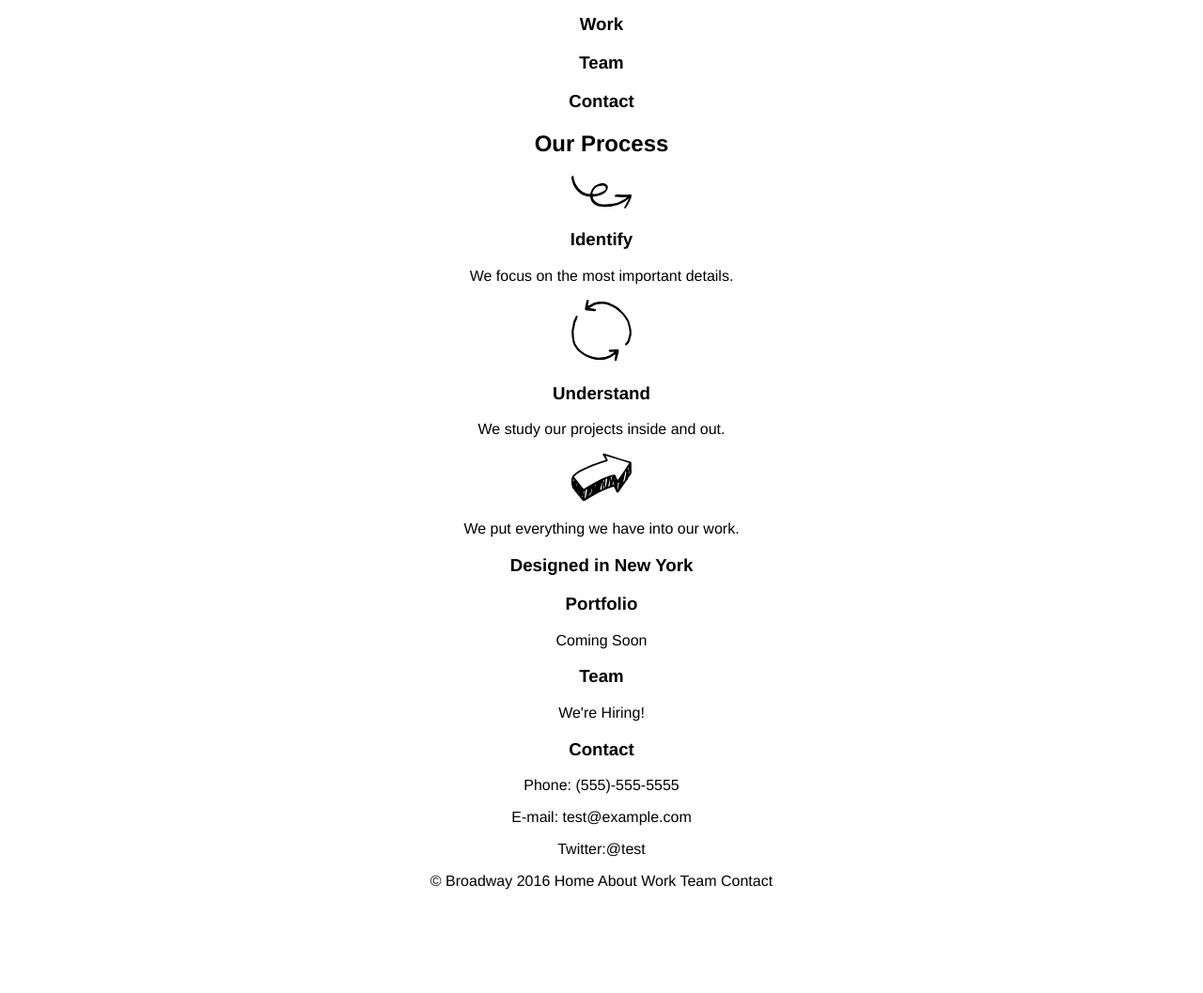
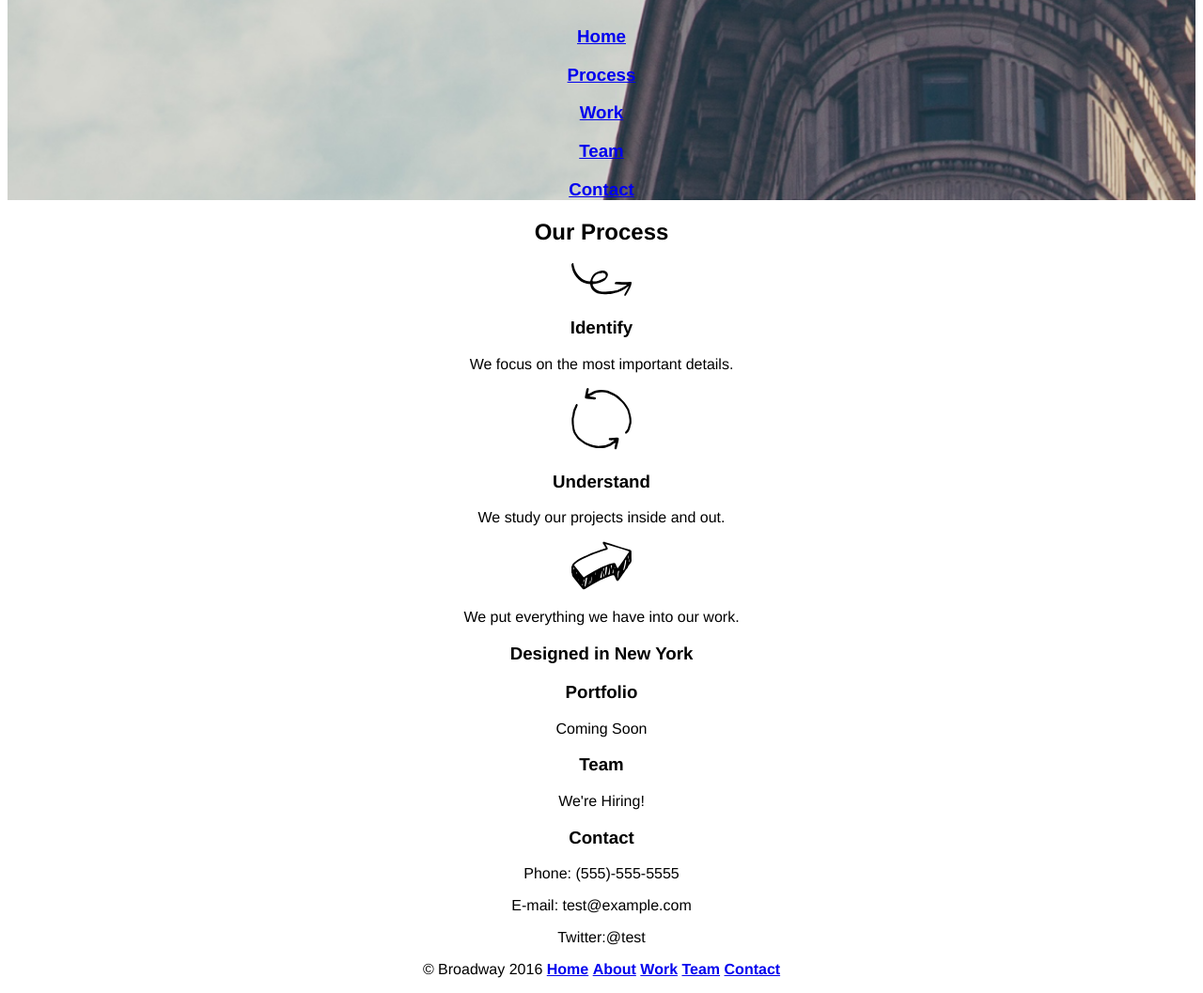
Before and after one commit to super8989/BroadwayDesign, a plain HTML site: page index.html in a window 1280 px wide. Shown: the part 146-1203 px from the top of the page at 94% size. Before the commit the page ends 1109 px from the top, so only its background shows below. Drawn offline with Linux system fonts and the light colour scheme.

Commit message:
Started to style

```diff
--- a/index.html
+++ b/index.html
@@ -7,16 +7,19 @@
   </head>
 
   <body>
+  <div id="home">
     <h1>Broadway Design</h1>
       <nav>
-      <h3 id="home">Home</h3>
-      <h3 id="process">Process</h3>
-      <h3 id="work">Work</h3>
-      <h3 id="team">Team</h3>
-      <h3 id="contact">Contact</h3>
+        <h3><a href="#home">Home</a></h3>
+        <h3><a href="#process">Process</a></h3>
+        <h3><a href="#work">Work</a></h3>
+        <h3><a href="#team">Team</a></h3>
+        <h3><a href="#contact">Contact</a></h3>
       </nav>
+  </div>
 
-  <h2>Our Process</h2>
+
+  <h2 id="process">Our Process</h2>
   <img src="./resources/images/identify.svg" alt="img_identify">
   <h3>Identify</h3>
   <p>We focus on the most important details.</p>
@@ -28,16 +31,26 @@
 
   <h3>Designed in New York</h3>
 
+  <div id="work">
     <h3>Portfolio</h3>
     <p>Coming Soon</p>
+  </div>
+
+  <div id="team">
     <h3>Team</h3>
     <p>We're Hiring!</p>
+  </div>
+
+  <div id="contact">
     <h3>Contact</h3>
     <p>Phone: (555)-555-5555</p>
     <p>E-mail: test@example.com</p>
     <p>Twitter:@test</p>
+  </div>
 
-  <p> &copy; Broadway 2016 Home About Work Team Contact</p>
+  <p> &copy; <span id="copyright">Broadway 2016</span> <a href="#home"><strong>Home</strong></a>
+    <a href="#about"><strong>About</strong></a> <a href="#work"><strong>Work</strong></a>
+    <a href="#team"><strong>Team</strong></a> <a href="#contact"><strong>Contact</strong></a></p>
 
 
 
--- a/resources/css/style.css
+++ b/resources/css/style.css
@@ -2,3 +2,18 @@ html {
   text-align: center;
   font-family: helvetica;
 }
+
+h1 {
+  font-size: 70px;
+
+}
+
+
+#home {
+  background-image: url('../images/the-flatiron-building.png');
+  background-size: cover;
+  background-position: center;
+  margin-left: auto;
+  margin-right: auto;
+
+}
```
Lines whose indentation alone changed are shown as unchanged.
